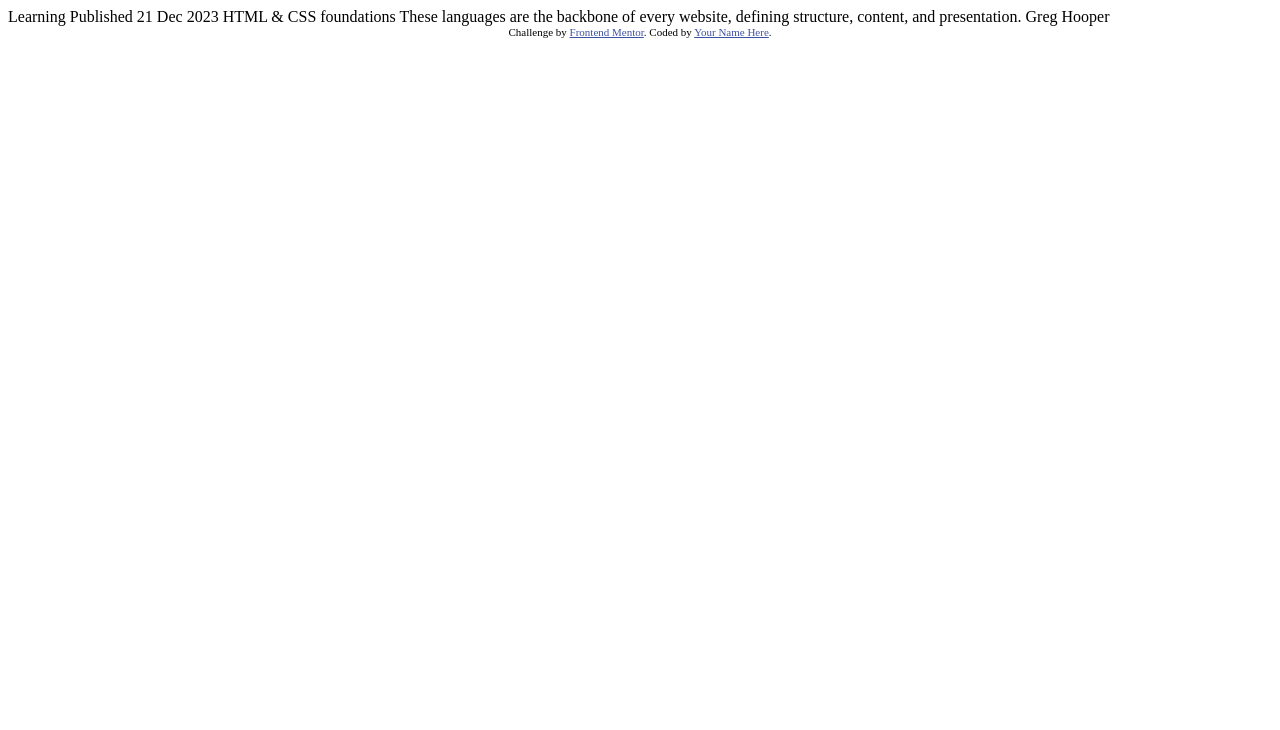
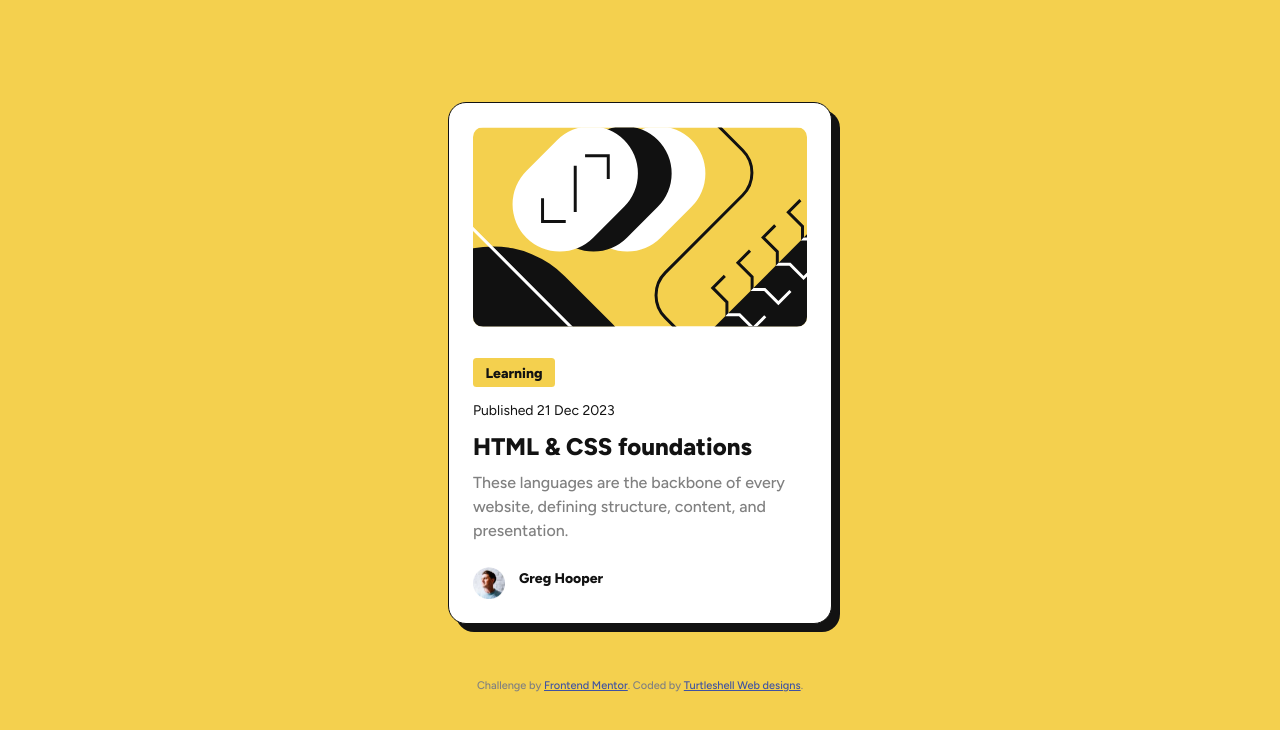
Before and after one commit to kyloren808/blog-preview-card-main, a plain HTML site: page index.html in a window 1280 px wide. Drawn offline with Linux system fonts and the light colour scheme.

Commit message:
Setup index.html and add style to style.css

```diff
--- /dev/null
+++ b/css/style.css
@@ -0,0 +1,92 @@
+:root {
+  --clr-background: hsl(47, 88%, 63%);
+  --clr-white: hsl(0, 0%, 100%);
+  --clr-grey: hsl(0, 0%, 50%);
+  --clr-black: hsl(0, 0%, 7%);
+
+  --fw-normal: 500;
+  --fw-bold: 800;
+
+  --ffam: "Figtree", sans-serif;
+}
+* {
+  margin: 0;
+  box-sizing: border-box;
+}
+body {
+  font-family: var(--ffam);
+  background-color: var(--clr-background);
+  color: var(--clr-grey);
+  font-weight: var(--fw-normal);
+  line-height: 150%;
+  height: 100vh;
+  display: grid;
+  place-content: center;
+}
+article {
+  width: 384px;
+  height: 522px;
+  padding: 1.5em;
+  background-color: var(--clr-white);
+  border: 1px solid var(--clr-black);
+  border-radius: 1.125em;
+  box-shadow: 8px 8px 0 0 var(--clr-black);
+}
+article img {
+  width: 100%;
+  border-radius: 0.625em;
+}
+.header {
+  margin-top: 1.5em;
+  display: flex;
+  flex-direction: column;
+  gap: 0.75em;
+}
+.tag {
+  font-weight: var(--fw-bold);
+  font-size: 0.875rem;
+  color: var(--clr-black);
+  margin: 0;
+  width: 82px;
+  height: 29px;
+  text-align: center;
+  padding: 0.25em 0.75em;
+  border-radius: 0.25em;
+  background: var(--clr-background);
+}
+.publish-date {
+  font-size: 0.875rem;
+  font-weight: 400;
+  color: var(--clr-black);
+}
+.header h1 {
+  font-size: 1.5rem;
+  font-weight: var(--fw-bold);
+  color: var(--clr-black);
+}
+.profile {
+  display: flex;
+  align-items: center;
+  gap: 0.875em;
+  margin-top: 1.5em;
+}
+.profile img {
+  width: 2em;
+  height: 2em;
+}
+.profile p {
+  font-weight: var(--fw-bold);
+  font-size: 0.875rem;
+  color: var(--clr-black);
+  margin: 0;
+  align-self: baseline;
+}
+.attribution {
+  font-size: 11px;
+  text-align: center;
+  margin-top: 4.5em;
+}
+
+.attribution a {
+  color: hsl(228, 45%, 44%);
+}
--- a/index.html
+++ b/index.html
@@ -1,34 +1,46 @@
 <!DOCTYPE html>
 <html lang="en">
+
 <head>
   <meta charset="UTF-8">
-  <meta name="viewport" content="width=device-width, initial-scale=1.0"> <!-- displays site properly based on user's device -->
+  <meta name="viewport" content="width=device-width, initial-scale=1.0">
+  <!-- displays site properly based on user's device -->
 
   <link rel="icon" type="image/png" sizes="32x32" href="./assets/images/favicon-32x32.png">
+  <link rel="preconnect" href="https://fonts.googleapis.com">
+  <link rel="preconnect" href="https://fonts.gstatic.com" crossorigin>
+  <link href="https://fonts.googleapis.com/css2?family=Figtree:ital,wght@0,300..900;1,300..900&display=swap"
+    rel="stylesheet">
+  <link rel="stylesheet" href="css/style.css">
 
   <title>Frontend Mentor | Blog preview card</title>
+</head>
 
-  <!-- Feel free to remove these styles or customise in your own stylesheet 👍 -->
-  <style>
-    .attribution { font-size: 11px; text-align: center; }
-    .attribution a { color: hsl(228, 45%, 44%); }
-  </style>
-</head>
 <body>
+  <article>
+    <picture>
+      <img src="assets/images/illustration-article.svg" alt="">
+    </picture>
+    <section class="header">
+      <div class="tag">Learning</div>
+      <p class="publish-date">Published 21 Dec 2023</p>
+      <h1>HTML & CSS foundations</h1>
+      <p>These languages are the backbone of every website, defining structure, content, and presentation.</p>
+    </section>
+    <div class="profile">
+      <picture>
+        <img src="assets/images/image-avatar.webp" alt="Greg Hooper avatar">
+      </picture>
+      <p>Greg Hooper</p>
+    </div>
+  </article>
+  <footer>
+    <div class="attribution">
+      Challenge by <a href="https://www.frontendmentor.io?ref=challenge" target="_blank">Frontend Mentor</a>.
+      Coded by <a href="#">Turtleshell Web designs</a>.
+    </div>
+  </footer>
 
-  Learning
+</body>
 
-  Published 21 Dec 2023
-
-  HTML & CSS foundations
-
-  These languages are the backbone of every website, defining structure, content, and presentation.
-
-  Greg Hooper
-
-  <div class="attribution">
-    Challenge by <a href="https://www.frontendmentor.io?ref=challenge" target="_blank">Frontend Mentor</a>.
-    Coded by <a href="#">Your Name Here</a>.
-  </div>
-</body>
 </html>
```
